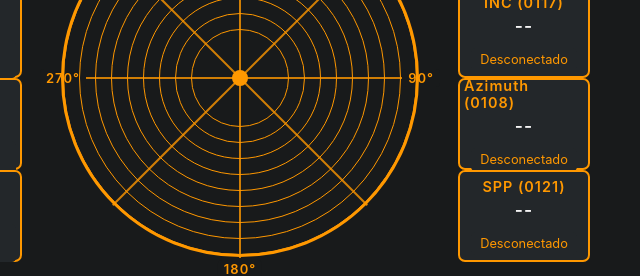
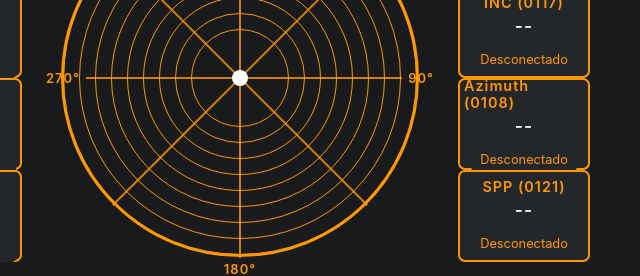
Before and after one commit to educode007/com2-web, a website: page public/index.html in a window 1280 px wide. Shown: the part 207-483 px from the top of the page, 110-750 px from the left. Drawn offline with Linux system fonts and the light colour scheme; no server answers.

Commit message:
Add files via upload

```diff
--- a/public/index.html
+++ b/public/index.html
@@ -258,14 +258,14 @@
                     <path id="points-path" stroke="#0074D9" stroke-width="2" fill="none" opacity="0.5"/>
                 </svg>
                 <!-- Puntos históricos (del más nuevo al más viejo) -->
-                <div id="point-0823-0" class="history-point current" style="position:absolute; width:16px; height:16px; background:#ff9800; border-radius:50%; left:50%; top:50%; transform:translate(-50%,-50%); z-index:1000;"></div>
-                <div id="point-0823-1" class="history-point" style="position:absolute; width:15px; height:15px; background:#ff9800; opacity:0.85; border-radius:50%; left:50%; top:50%; transform:translate(-50%,-50%); z-index:999;"></div>
-                <div id="point-0823-2" class="history-point" style="position:absolute; width:14px; height:14px; background:#ff9800; opacity:0.7; border-radius:50%; left:50%; top:50%; transform:translate(-50%,-50%); z-index:998;"></div>
-                <div id="point-0823-3" class="history-point" style="position:absolute; width:13px; height:13px; background:#ff9800; opacity:0.6; border-radius:50%; left:50%; top:50%; transform:translate(-50%,-50%); z-index:997;"></div>
-                <div id="point-0823-4" class="history-point" style="position:absolute; width:12px; height:12px; background:#ff9800; opacity:0.5; border-radius:50%; left:50%; top:50%; transform:translate(-50%,-50%); z-index:996;"></div>
-                <div id="point-0823-5" class="history-point" style="position:absolute; width:11px; height:11px; background:#ff9800; opacity:0.4; border-radius:50%; left:50%; top:50%; transform:translate(-50%,-50%); z-index:995;"></div>
-                <div id="point-0823-6" class="history-point" style="position:absolute; width:10px; height:10px; background:#ff9800; opacity:0.3; border-radius:50%; left:50%; top:50%; transform:translate(-50%,-50%); z-index:994;"></div>
-                <div id="point-0823-7" class="history-point" style="position:absolute; width:9px; height:9px; background:#ff9800; opacity:0.2; border-radius:50%; left:50%; top:50%; transform:translate(-50%,-50%); z-index:993;"></div>
+                <div id="point-0823-0" class="history-point current" style="position:absolute; width:16px; height:16px; background:#ffffff; border-radius:50%; left:50%; top:50%; transform:translate(-50%,-50%); z-index:1000;"></div>
+                <div id="point-0823-1" class="history-point" style="position:absolute; width:15px; height:15px; background:#ffffff; opacity:0.85; border-radius:50%; left:50%; top:50%; transform:translate(-50%,-50%); z-index:999;"></div>
+                <div id="point-0823-2" class="history-point" style="position:absolute; width:14px; height:14px; background:#ffffff; opacity:0.7; border-radius:50%; left:50%; top:50%; transform:translate(-50%,-50%); z-index:998;"></div>
+                <div id="point-0823-3" class="history-point" style="position:absolute; width:13px; height:13px; background:#ffffff; opacity:0.6; border-radius:50%; left:50%; top:50%; transform:translate(-50%,-50%); z-index:997;"></div>
+                <div id="point-0823-4" class="history-point" style="position:absolute; width:12px; height:12px; background:#ffffff; opacity:0.5; border-radius:50%; left:50%; top:50%; transform:translate(-50%,-50%); z-index:996;"></div>
+                <div id="point-0823-5" class="history-point" style="position:absolute; width:11px; height:11px; background:#ffffff; opacity:0.4; border-radius:50%; left:50%; top:50%; transform:translate(-50%,-50%); z-index:995;"></div>
+                <div id="point-0823-6" class="history-point" style="position:absolute; width:10px; height:10px; background:#ffffff; opacity:0.3; border-radius:50%; left:50%; top:50%; transform:translate(-50%,-50%); z-index:994;"></div>
+                <div id="point-0823-7" class="history-point" style="position:absolute; width:9px; height:9px; background:#ffffff; opacity:0.2; border-radius:50%; left:50%; top:50%; transform:translate(-50%,-50%); z-index:993;"></div>
             </div>
         </div>
         <div class="grid-container">
```
